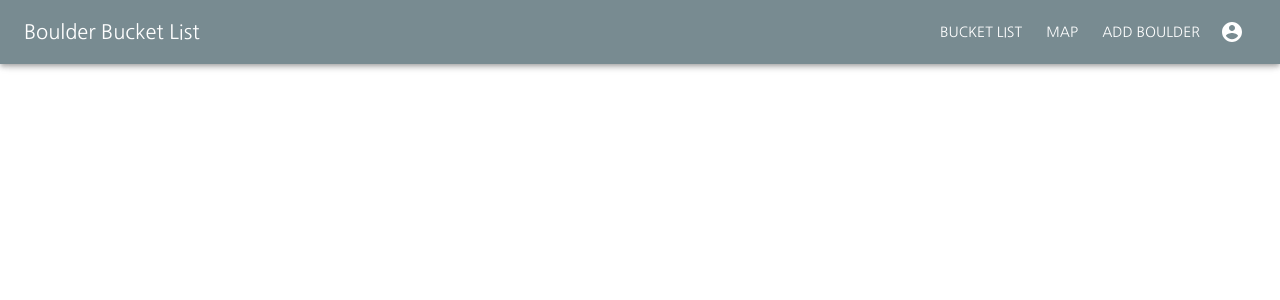
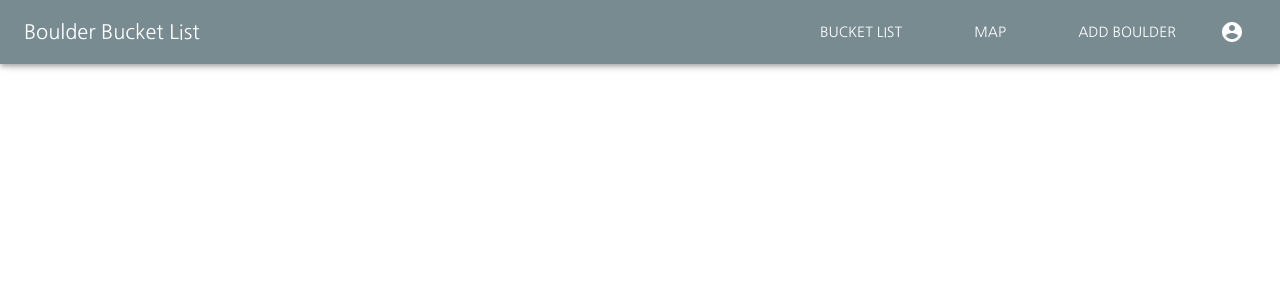
Before and after one commit to j97b/boulder-bucket-list-ui, a React (Create React App) app: page / in a window 1280 px wide. Shown: the top 300 px of the page. Built offline with nearby package versions, Linux system fonts and the light colour scheme.

Commit message:
renaming file

```diff
--- a/src/App.jsx
+++ b/src/App.jsx
@@ -1,6 +1,6 @@
 import React from 'react';
 
-import Navbar from './navbar/navbar';
+import Navbar from './navbar/Navbar';
 
 const App = () => {
     return (
--- a/src/navbar/navbar.jsx
+++ b/src/navbar/Navbar.jsx
@@ -12,9 +12,9 @@ const Navbar = () => {
             <AppBar>
                 <Toolbar>
                     <Typography variant='h6' className={classes.title}>Boulder Bucket List</Typography>
-                    <Button color='inherit'>Bucket List</Button>
-                    <Button color='inherit'>Map</Button>
-                    <Button color='inherit'>Add Boulder</Button>
+                    <Button color='inherit' className={classes.button}>Bucket List</Button>
+                    <Button color='inherit' className={classes.button}>Map</Button>
+                    <Button color='inherit' className={classes.button}>Add Boulder</Button>
                     <IconButton color='inherit'>
                         <AccountCircleRounded />
                     </IconButton>
```
